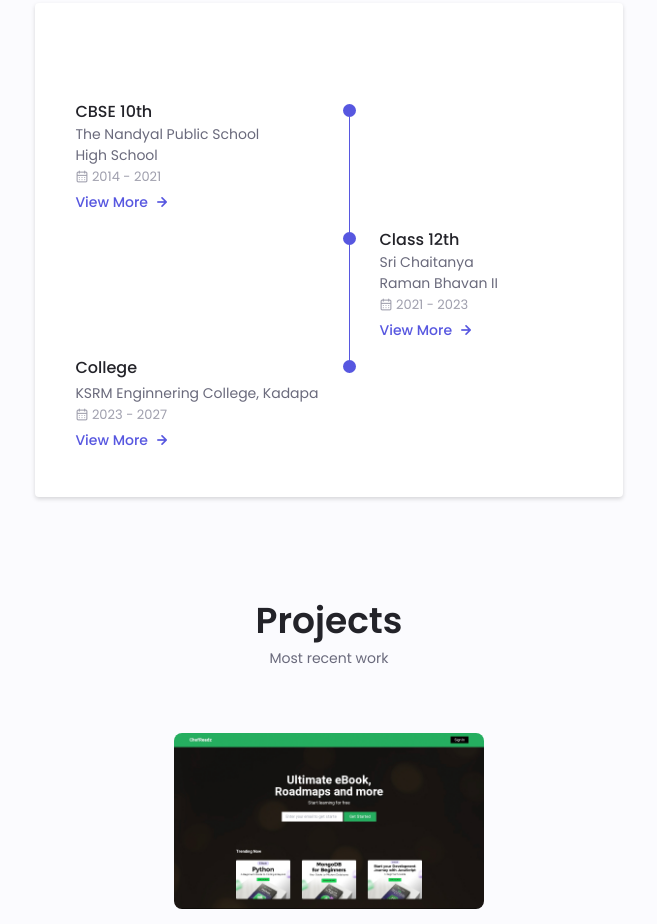
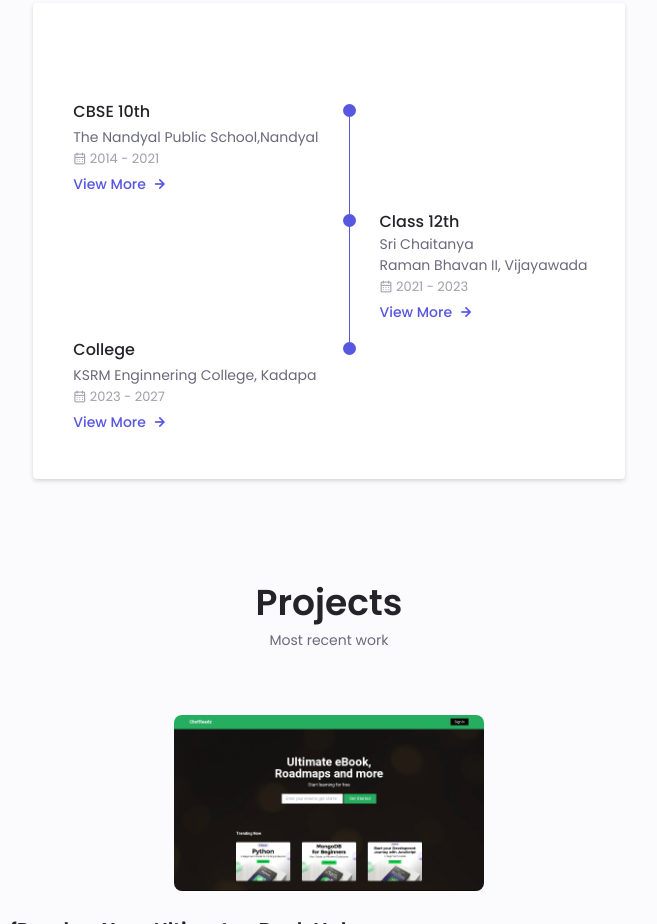
Before and after one commit to kRamu81/MyPortfolio, a plain HTML site: page index.html in a window 1280 px wide. Shown: the part 2398-3322 px from the top of the page, without its empty margins (311-968 px from the left). Drawn offline with nearby package versions, Linux system fonts and the light colour scheme.

Commit message:
Update index.html

```diff
--- a/index.html
+++ b/index.html
@@ -343,7 +343,7 @@
                 <div>
                   <h3 class="qualification__title">CBSE 10th </h3>
                   <span class="qualification__subtitle"
-                    >The Nandyal Public School <br />High School</span
+                    >The Nandyal Public School,Nandyal</span
                   >
                   <div class="qualification__calender">
                     <i class="uil uil-calendar-alt"></i>
@@ -405,7 +405,7 @@
                 <div>
                   <h3 class="qualification__title">Class 12th</h3>
                   <span class="qualification__subtitle"
-                    >Sri Chaitanya <br />Raman Bhavan II</span
+                    >Sri Chaitanya <br />Raman Bhavan II, Vijayawada</span
                   >
                   <div class="qualification__calender">
                     <i class="uil uil-calendar-alt"></i>
```
